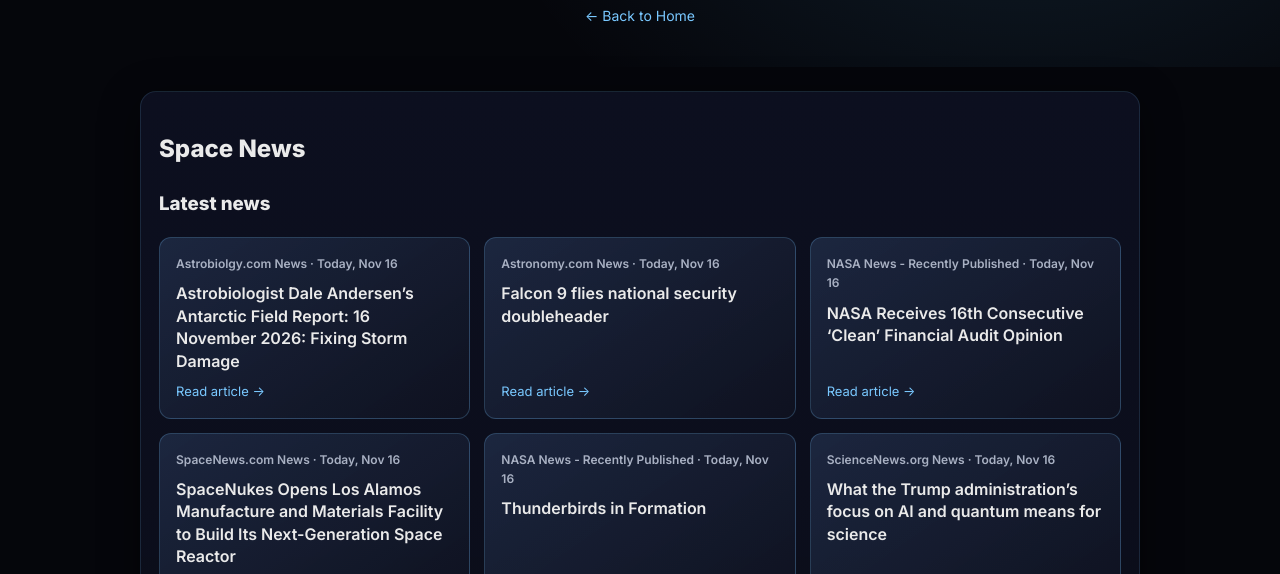
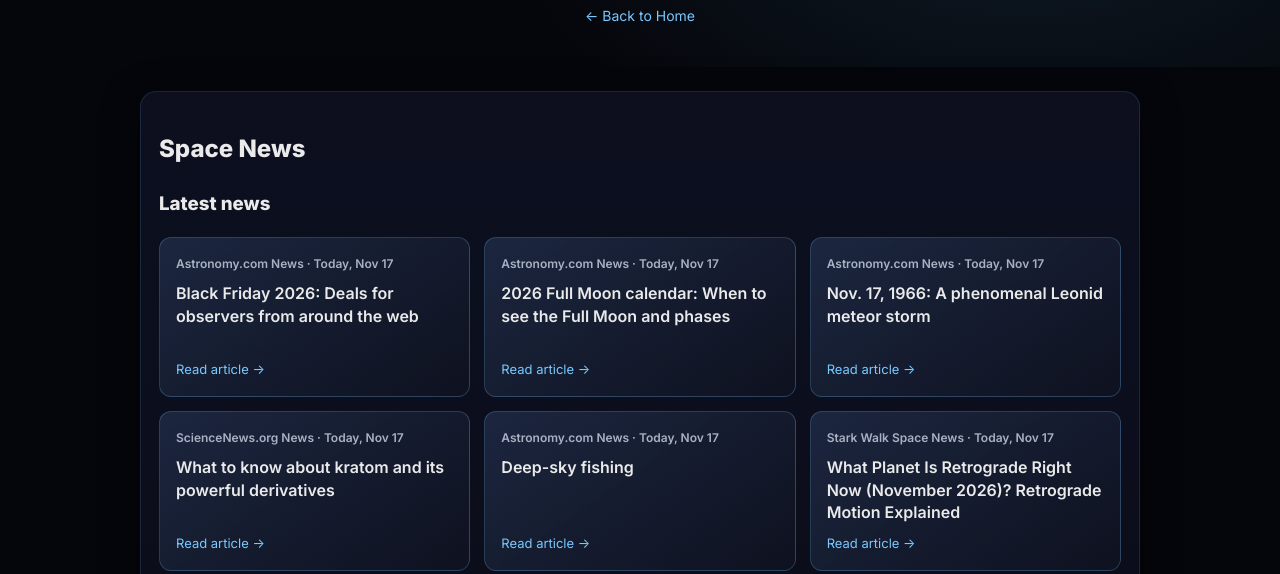
Before and after one commit to DrLoot/exoplanet-slacker, a plain HTML site: page exoplanetnews.html in a window 1280 px wide. Shown: the part 201-775 px from the top of the page. Drawn offline with Linux system fonts and the light colour scheme.

Commit message:
Refresh exoplanet news cards

```diff
--- a/exoplanetnews.html
+++ b/exoplanetnews.html
@@ -200,12 +200,12 @@
 <h2>Space News</h2>
 <h3>Latest news</h3>
 <!-- AUTOMATED NEWS START --><div class="auto-news"><div class="news-grid">
-<a class="news-item" href="https://astrobiology.com/2026/11/16/astrobiologist-dale-andersens-antarctic-field-report-16-november-2026-fixing-storm-damage/" rel="noopener noreferrer" target="_blank"><span class="news-meta">Astrobiolgy.com News · Today, Nov 16</span><span class="news-title">Astrobiologist Dale Andersen’s Antarctic Field Report: 16 November 2026: Fixing Storm Damage</span><span class="news-read">Read article →</span></a>
-<a class="news-item" href="https://www.astronomy.com/whats-launching-this-week/falcon-9-flies-national-security-doubleheader/" rel="noopener noreferrer" target="_blank"><span class="news-meta">Astronomy.com News · Today, Nov 16</span><span class="news-title">Falcon 9 flies national security doubleheader</span><span class="news-read">Read article →</span></a>
-<a class="news-item" href="https://www.nasa.gov/news-release/nasa-receives-16th-consecutive-clean-financial-audit-opinion/" rel="noopener noreferrer" target="_blank"><span class="news-meta">NASA News - Recently Published · Today, Nov 16</span><span class="news-title">NASA Receives 16th Consecutive ‘Clean’ Financial Audit Opinion</span><span class="news-read">Read article →</span></a>
-<a class="news-item" href="https://spacenews.com/spacenukes-opens-los-alamos-manufacture-and-materials-facility-to-build-its-next-generation-space-reactor/" rel="noopener noreferrer" target="_blank"><span class="news-meta">SpaceNews.com News · Today, Nov 16</span><span class="news-title">SpaceNukes Opens Los Alamos Manufacture and Materials Facility to Build Its Next-Generation Space Reactor</span><span class="news-read">Read article →</span></a>
-<a class="news-item" href="https://www.nasa.gov/image-article/thunderbirds-in-formation/" rel="noopener noreferrer" target="_blank"><span class="news-meta">NASA News - Recently Published · Today, Nov 16</span><span class="news-title">Thunderbirds in Formation</span><span class="news-read">Read article →</span></a>
-<a class="news-item" href="https://www.sciencenews.org/article/trump-ai-quantum-science" rel="noopener noreferrer" target="_blank"><span class="news-meta">ScienceNews.org News · Today, Nov 16</span><span class="news-title">What the Trump administration’s focus on AI and quantum means for science</span><span class="news-read">Read article →</span></a>
+<a class="news-item" href="https://www.astronomy.com/observing/black-friday-2026-deals-for-observers-from-around-the-web/" rel="noopener noreferrer" target="_blank"><span class="news-meta">Astronomy.com News · Today, Nov 17</span><span class="news-title">Black Friday 2026: Deals for observers from around the web</span><span class="news-read">Read article →</span></a>
+<a class="news-item" href="https://www.astronomy.com/observing/full-moon-calendar-dates-times-types/" rel="noopener noreferrer" target="_blank"><span class="news-meta">Astronomy.com News · Today, Nov 17</span><span class="news-title">2026 Full Moon calendar: When to see the Full Moon and phases</span><span class="news-read">Read article →</span></a>
+<a class="news-item" href="https://www.astronomy.com/today-in-the-history-of-astronomy/nov-17-1966-a-phenomenal-leonid-meteor-storm/" rel="noopener noreferrer" target="_blank"><span class="news-meta">Astronomy.com News · Today, Nov 17</span><span class="news-title">Nov. 17, 1966: A phenomenal Leonid meteor storm</span><span class="news-read">Read article →</span></a>
+<a class="news-item" href="https://www.sciencenews.org/article/kratom-pain-addictive-potential-danger" rel="noopener noreferrer" target="_blank"><span class="news-meta">ScienceNews.org News · Today, Nov 17</span><span class="news-title">What to know about kratom and its powerful derivatives</span><span class="news-read">Read article →</span></a>
+<a class="news-item" href="https://www.astronomy.com/picture-of-the-day/photo/deep-sky-fishing/" rel="noopener noreferrer" target="_blank"><span class="news-meta">Astronomy.com News · Today, Nov 17</span><span class="news-title">Deep-sky fishing</span><span class="news-read">Read article →</span></a>
+<a class="news-item" href="https://starwalk.space/en/news/what-is-retrograde-motion" rel="noopener noreferrer" target="_blank"><span class="news-meta">Stark Walk Space News · Today, Nov 17</span><span class="news-title">What Planet Is Retrograde Right Now (November 2026)? Retrograde Motion Explained</span><span class="news-read">Read article →</span></a>
 </div></div><!-- AUTOMATED NEWS END -->
 <h3 class="source-heading">Sources</h3>
 <div class="list">
```
